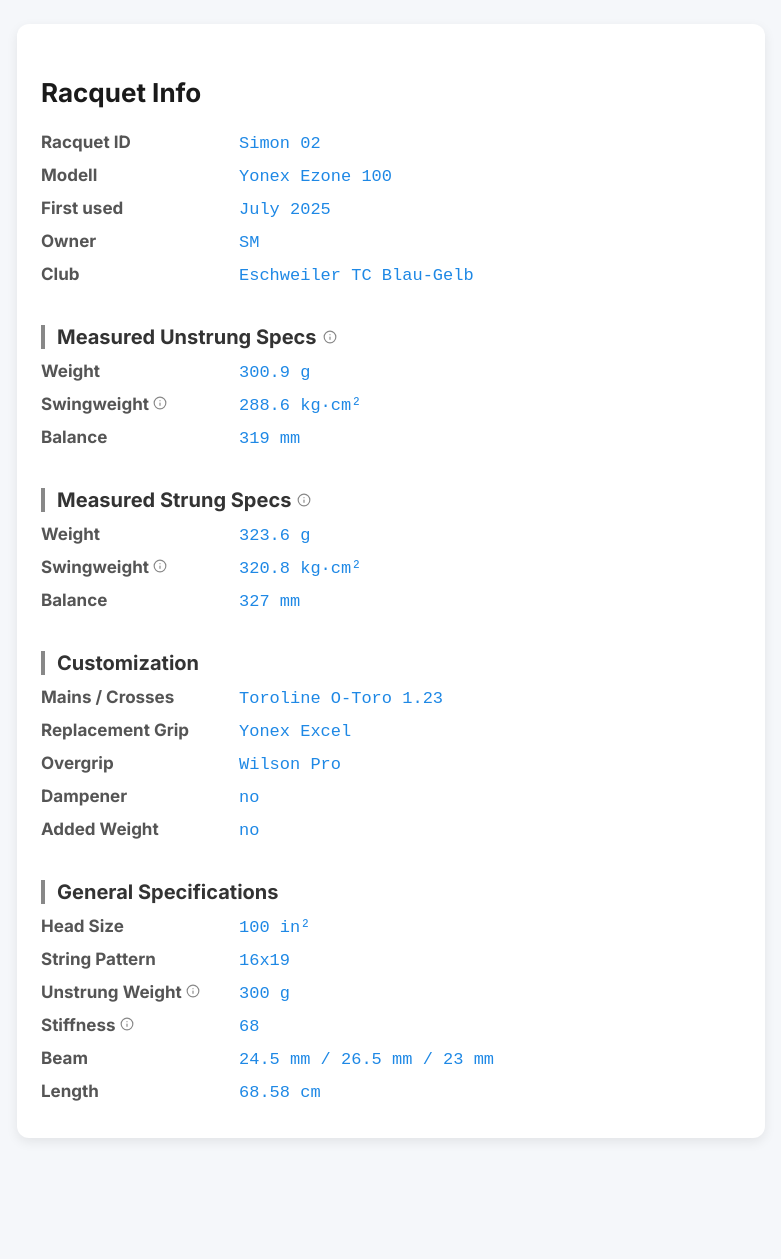
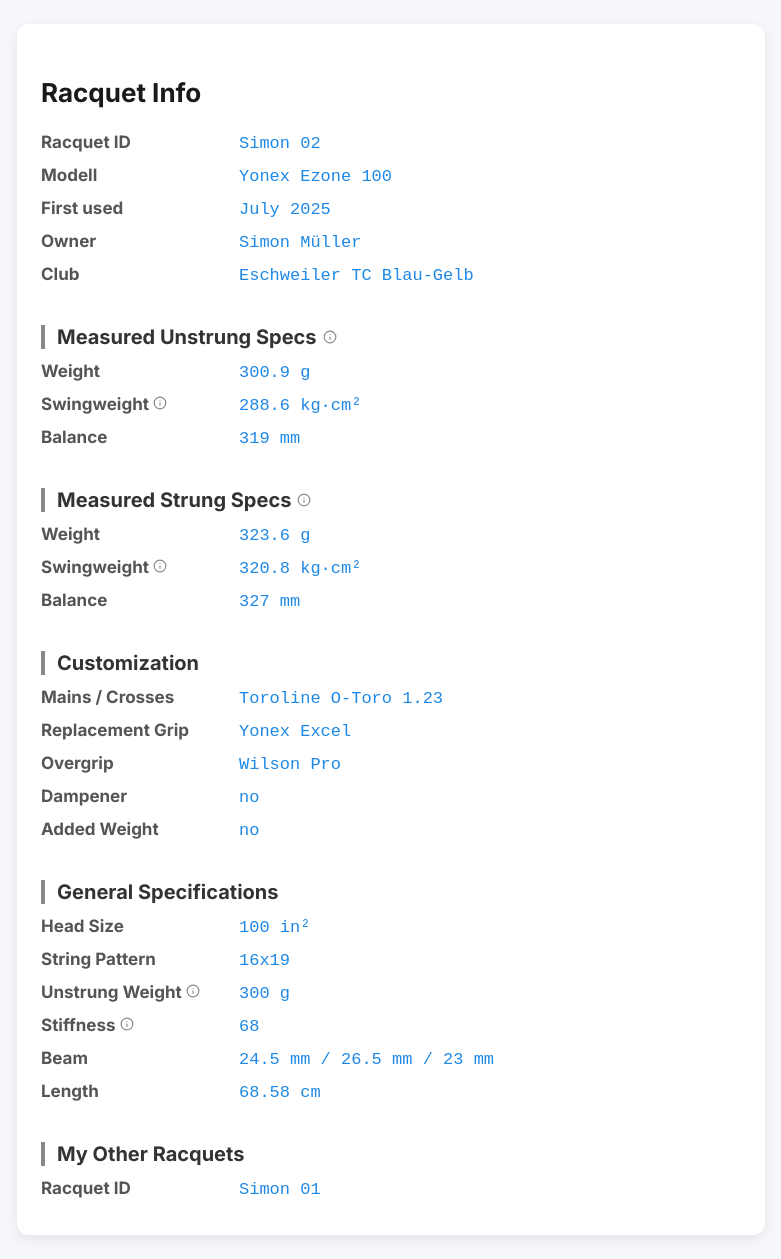
Before and after one commit to stringsmatter/Info, a Jekyll site: the page built from SM02/index.html, in a window 1280 px wide. Shown: the whole page, without its empty margins (249-1030 px from the left). Built offline with Jekyll 4.4.1, drawn with Linux system fonts in a browser that asks for light colours; before the commit the page ends 1162 px from its top, so only the background shows below that.

Commit message:
Update SM02.yml

```diff
--- a/_data/racquets/SM02.yml
+++ b/_data/racquets/SM02.yml
@@ -1,4 +1,4 @@
-owner: "SM"
+owner: "Simon Müller"
 club: "Eschweiler TC Blau-Gelb"
 racket_id: "Simon 02"
 model: "Yonex Ezone 100"
```
